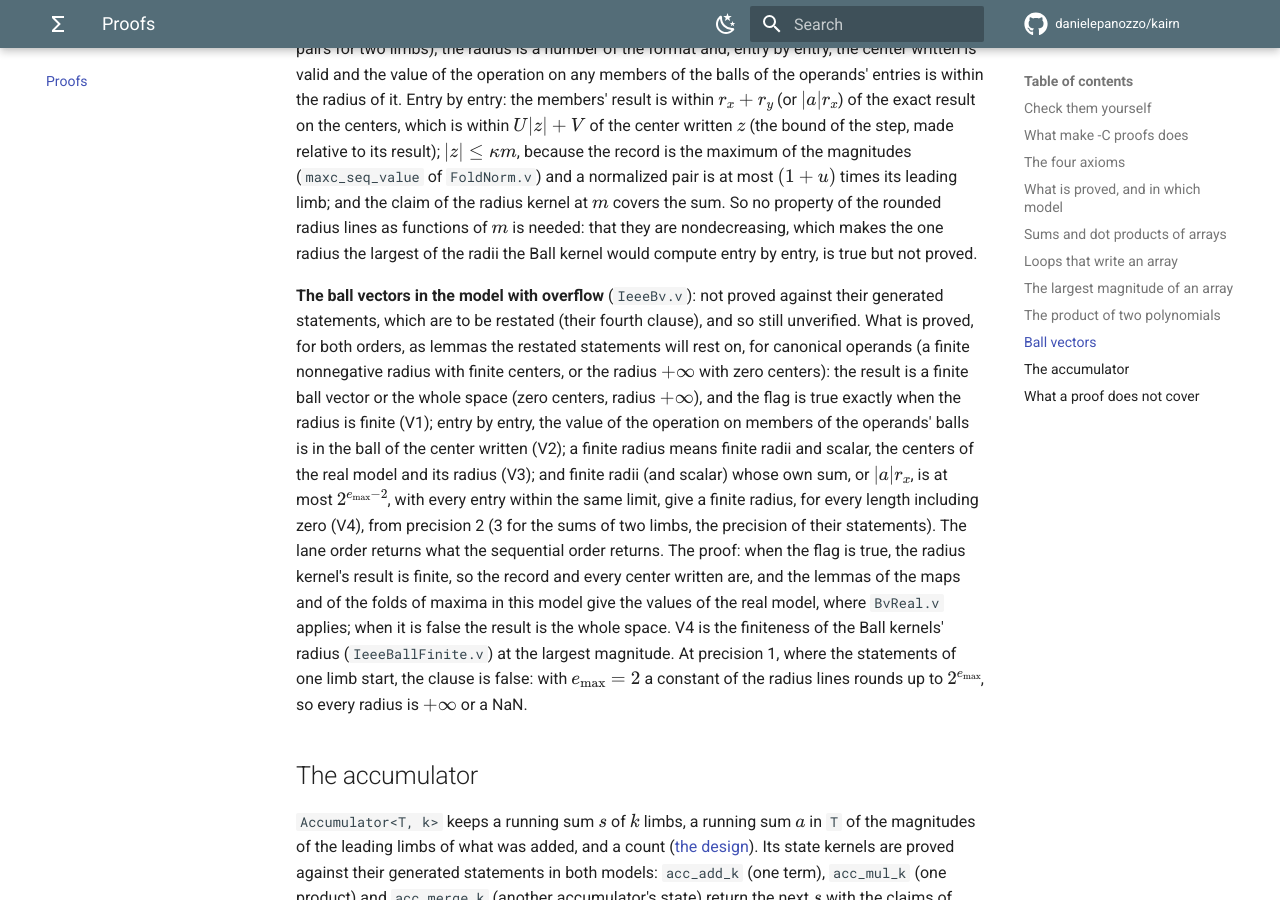
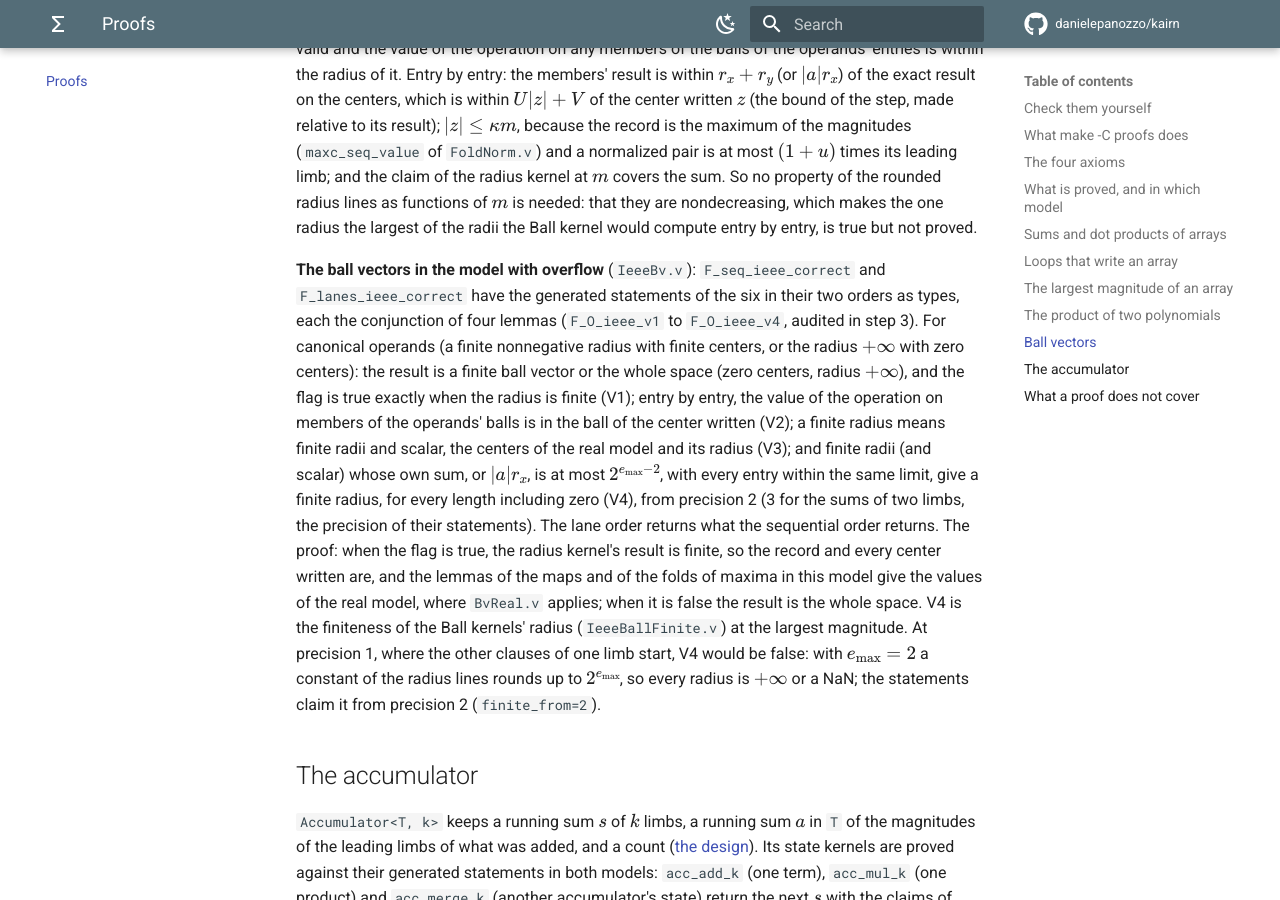
Before and after one commit to danielepanozzo/kairn, an MkDocs documentation site: the page built from docs/proofs/index.md, in a window 1280 px wide and 900 px high, scrolled down 12099 px. Built offline with MkDocs 1.6.1 and Material for MkDocs 9.7.7, drawn with Linux system fonts in a browser that asks for light colours; comment, search, counter and statistics services are not loaded; some of the changed text lies outside the part shown.

Commit message:
Proofs: bv_add_k, bv_sub_k and bv_scale_k in the IEEE model, in both orders
The twelve generated statements F_seq_ieee_spec and F_lanes_ieee_spec of
the six ball vectors, as restated by the generator (V4 for every length
under radii_when, and for one limb from precision 2, finite_from=2), are
proved in IeeeBv.v: F_O_ieee_correct is the conjunction of the four
lemmas F_O_ieee_v1 to F_O_ieee_v4 written before the restatement, whose
binders and clauses are the statement's, clause by clause (V1 and the
flag, V2, V3, V4; for one limb V4's lemma takes (2 <= prec)%Z, the
statement's inner hypothesis; for two limbs the statement's own
precision, 3 for the sums and 2 for the scaling; no hypothesis on the
length of the vector).

The six descriptions name IeeeBv.v (ieee_theorem), and IeeeAudit.v lists
the twelve theorems: 218 there. The tests follow: the count of
IeeeAudit.v, and the status the C++ comment of a lane order prints.

Co-Authored-By: Claude Opus 5.5 <noreply@anthropic.com>
Claude-Session: https://claude.ai/code/session_01ULwCxzT6Dhw9xUiTw8mJz1

```diff
--- a/docs/proofs/index.md
+++ b/docs/proofs/index.md
@@ -98,8 +98,8 @@ lists:
   polynomials, over the real numbers and with overflow, infinities and NaN (`FoldConv.v`,
   `IeeeFoldConv.v`; [below](#the-product-of-two-polynomials)); of the radius kernels of the
   ball vectors and of the ball vectors themselves, over the real numbers (`BvRadius.v`,
-  `BvReal.v`), and the lemmas of the ball vectors in the model with overflow that their
-  statements, to be restated, will rest on (`IeeeBv.v`; [below](#ball-vectors)); and of the
+  `BvReal.v`), and with overflow, infinities and NaN (`IeeeBv.v`;
+  [below](#ball-vectors)); and of the
   kernels of
   the accumulator and what a user of it relies on, over the real numbers and with overflow,
   infinities and NaN (`AccKernels.v`, `IeeeAccKernels.v`, `Accumulator.v`,
@@ -508,10 +508,10 @@ the rounded radius lines as functions of $m$ is needed: that they are nondecreas
 makes the one radius the largest of the radii the Ball kernel would compute entry by entry, is
 true but not proved.
 
-**The ball vectors in the model with overflow** (`IeeeBv.v`): not proved against their
-generated statements, which are to be restated (their fourth clause), and so still
-unverified. What is proved, for both orders, as lemmas the restated statements will rest
-on, for canonical operands (a finite nonnegative radius with finite centers, or the radius
+**The ball vectors in the model with overflow** (`IeeeBv.v`): `F_seq_ieee_correct` and
+`F_lanes_ieee_correct` have the generated statements of the six in their two orders as types,
+each the conjunction of four lemmas (`F_O_ieee_v1` to `F_O_ieee_v4`, audited in step 3). For
+canonical operands (a finite nonnegative radius with finite centers, or the radius
 $+\infty$ with zero centers): the result is a finite ball vector or the whole space (zero
 centers, radius $+\infty$), and the flag is true exactly when the radius is finite (V1);
 entry by entry, the value of the operation on members of the operands' balls is in the ball
@@ -525,9 +525,9 @@ radius kernel's result is finite, so the record and every center written are, an
 lemmas of the maps and of the folds of maxima in this model give the values of the real
 model, where `BvReal.v` applies; when it is false the result is the whole space. V4 is the
 finiteness of the Ball kernels' radius (`IeeeBallFinite.v`) at the largest magnitude. At
-precision 1, where the statements of one limb start, the clause is false: with
+precision 1, where the other clauses of one limb start, V4 would be false: with
 $e_{\max} = 2$ a constant of the radius lines rounds up to $2^{e_{\max}}$, so every radius is
-$+\infty$ or a NaN.
+$+\infty$ or a NaN; the statements claim it from precision 2 (`finite_from=2`).
 
 ## The accumulator
 
```
Also changed, not shown: 15 other files.
